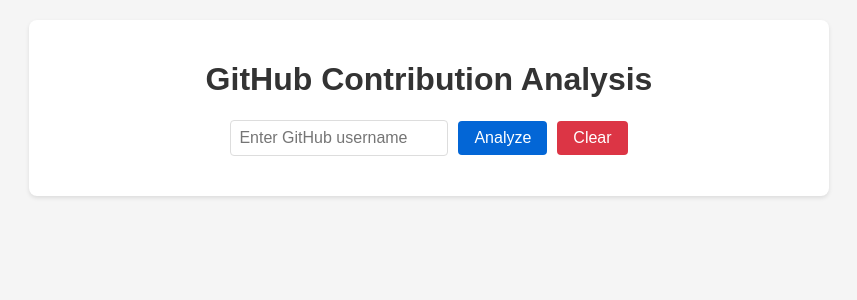
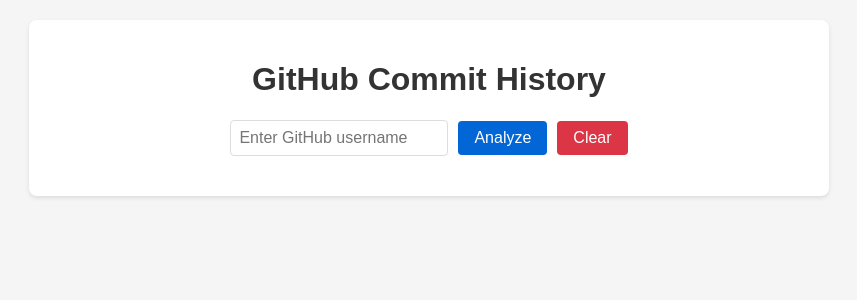
Before and after one commit to lebraat/github-contribution-analysis, a Flask app: page / in a window 1280 px wide. Shown: the top 300 px of the page, without its empty margins (211-1068 px from the left). Run offline with Flask 3, Linux system fonts and the light colour scheme; data that the repository does not hold is empty.

Commit message:
refactor: Update UI terminology from 'contributions' to 'commits'
- Changed page title to 'GitHub Commit History'
- Updated chart label to 'Commit Days per Month'
- Modified result text to reference commits instead of contributions

```diff
--- a/app.py
+++ b/app.py
@@ -45,6 +45,7 @@
 
     commit_dates = set()
     monthly_commits = defaultdict(set)
+    commit_details = defaultdict(list)  # For debugging: store all commits per day
 
     for repo in repos:
         owner = repo['owner']['login']
@@ -57,7 +58,7 @@
                 defaultBranchRef {
                     target {
                         ... on Commit {
-                            history(first: 100, after: $cursor) {
+                            history(first: 100, after: $cursor, since: "2022-01-07T00:00:00Z") {
                                 pageInfo {
                                     endCursor
                                     hasNextPage
@@ -70,6 +71,7 @@
                                                 login
                                             }
                                         }
+                                        message
                                     }
                                 }
                             }
@@ -100,7 +102,6 @@
                 break
 
             result = commit_response.json()
-            print("API Response for {}/{}: {}".format(owner, name, result))
 
             try:
                 commit_history = result['data']['repository']['defaultBranchRef']['target']['history']
@@ -108,16 +109,29 @@
                     commit = edge['node']
                     if commit['author']['user'] and commit['author']['user']['login'] == username:
                         date = commit['committedDate'].split('T')[0]
+                        message = commit['message']
                         commit_dates.add(date)
                         month = date[:7]  # YYYY-MM format
                         monthly_commits[month].add(date)
+                        commit_details[date].append(f"{message[:50]}... in {owner}/{name}")
 
                 page_info = commit_history['pageInfo']
                 has_next_page = page_info['hasNextPage']
                 cursor = page_info['endCursor']
-            except (KeyError, TypeError):
-                print(f"Error processing commits for {owner}/{name}")
+            except (KeyError, TypeError) as e:
+                print(f"Error processing commits for {owner}/{name}: {str(e)}")
                 break
+
+    # Debug output
+    print("\nDetailed commit information:")
+    for date, commits in sorted(commit_details.items()):
+        print(f"\n{date} ({len(commits)} commits):")
+        for commit in commits:
+            print(f"  - {commit}")
+
+    print("\nMonthly unique commit days:")
+    for month, days in sorted(monthly_commits.items()):
+        print(f"{month}: {len(days)} days, dates: {sorted(days)}")
 
     # Sort monthly commits by date and convert sets to counts
     sorted_monthly = {month: len(days) for month, days in sorted(monthly_commits.items())}
@@ -130,4 +144,4 @@
     return render_template('index.html', total_days=total_days, monthly_data=monthly_data)
 
 if __name__ == '__main__':
-    app.run(debug=True)
+    app.run(debug=True, port=5001)
--- a/templates/index.html
+++ b/templates/index.html
@@ -3,7 +3,7 @@
 <head>
     <meta charset="UTF-8">
     <meta name="viewport" content="width=device-width, initial-scale=1.0">
-    <title>GitHub Contribution Analysis</title>
+    <title>GitHub Commit History</title>
     <link rel="icon" type="image/x-icon" href="/favicon.ico">
     <script src="https://cdn.jsdelivr.net/npm/chart.js"></script>
     <style>
@@ -73,7 +73,7 @@
 </head>
 <body>
     <div class="container">
-        <h1>GitHub Contribution Analysis</h1>
+        <h1>GitHub Commit History</h1>
         <form method="post">
             <div class="form-group">
                 <input type="text" id="username" name="username" placeholder="Enter GitHub username" value="{{ username if username else '' }}">
@@ -89,7 +89,7 @@
         {% if submitted and not error %}
         <div class="result">
             <h2>Results for {{ username }}</h2>
-            <p>Total days with contributions in the last 3 years: {{ total_days }}</p>
+            <p>Total days with commits in the last 3 years: {{ total_days }}</p>
             {% if monthly_data %}
             <div class="chart-container">
                 <canvas id="contributionChart"></canvas>
@@ -100,7 +100,7 @@
                 const chartData = {
                     labels: Object.keys(monthlyData),
                     datasets: [{
-                        label: 'Contributions per Month',
+                        label: 'Commit Days per Month',
                         data: Object.values(monthlyData),
                         backgroundColor: '#0366d6',
                         borderColor: '#0366d6',
```
